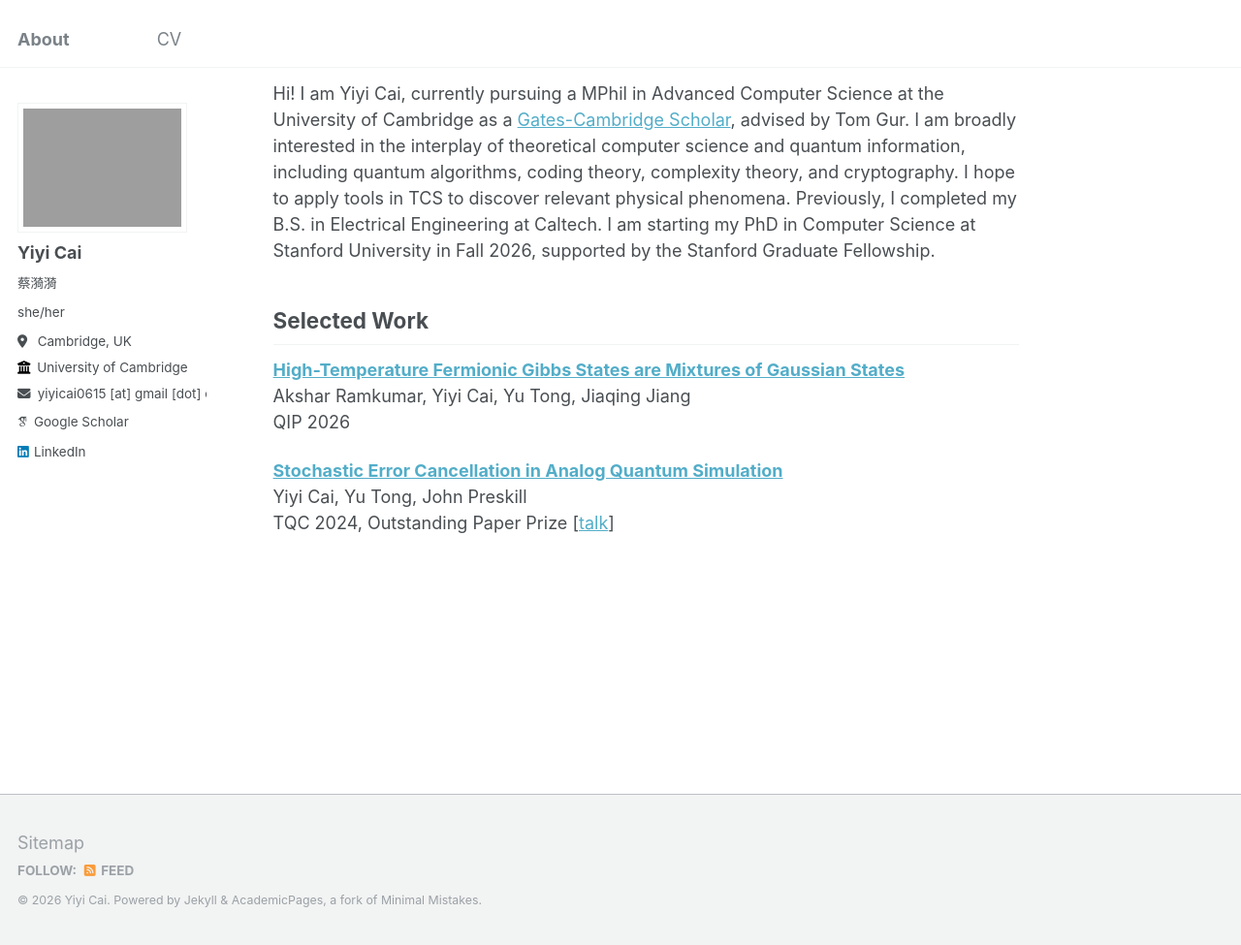
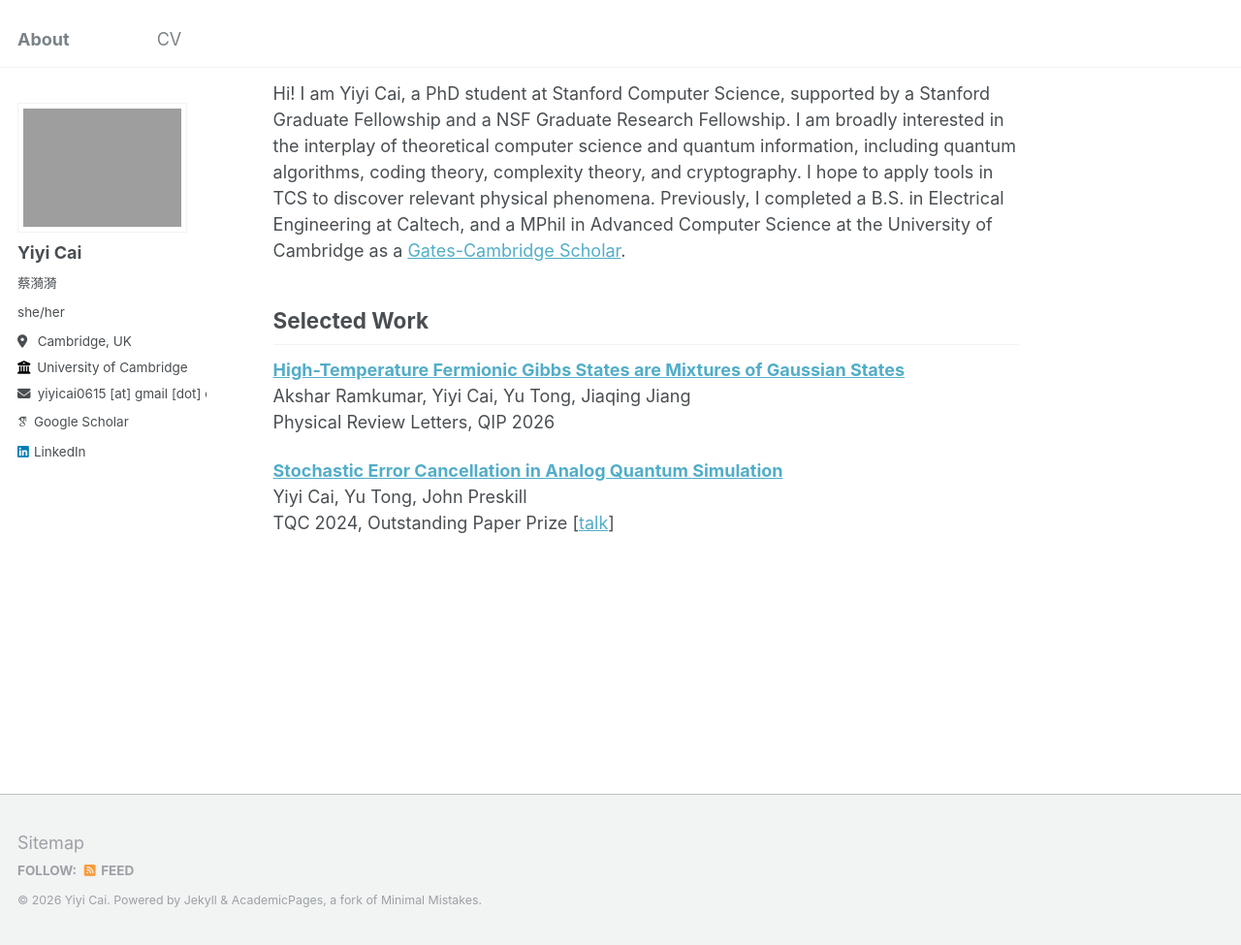
Before and after one commit to Yiyi-Cai/yiyi-cai.github.io, a Jekyll site: the page built from _pages/about.md, in a window 1280 px wide and 975 px high. Shown: the whole window at 97% size. Built offline with Jekyll 4.4.1, drawn with Linux system fonts in a browser that asks for light colours; some web fonts are replaced.

Commit message:
Update about.md

```diff
--- a/_pages/about.md
+++ b/_pages/about.md
@@ -15,14 +15,14 @@ redirect_from:
 </style>
 
 ----------
-Hi! I am Yiyi Cai, currently pursuing a MPhil in Advanced Computer Science at the University of Cambridge as a [Gates-Cambridge Scholar](https://www.caltech.edu/about/news/yiyi_cai_gates_cambridge_scholarship), advised by Tom Gur. I am broadly interested in the interplay of theoretical computer science and quantum information, including quantum algorithms, coding theory, complexity theory, and cryptography. I hope to apply tools in TCS to discover relevant physical phenomena. Previously, I completed my B.S. in Electrical Engineering at Caltech. I am starting my PhD in Computer Science at Stanford University in Fall 2026, supported by the Stanford Graduate Fellowship.
+Hi! I am Yiyi Cai, a PhD student at Stanford Computer Science, supported by a Stanford Graduate Fellowship and a NSF Graduate Research Fellowship. I am broadly interested in the interplay of theoretical computer science and quantum information, including quantum algorithms, coding theory, complexity theory, and cryptography. I hope to apply tools in TCS to discover relevant physical phenomena. Previously, I completed a B.S. in Electrical Engineering at Caltech, and a MPhil in Advanced Computer Science at the University of Cambridge as a [Gates-Cambridge Scholar](https://www.caltech.edu/about/news/yiyi_cai_gates_cambridge_scholarship).
 
 
 Selected Work
 ----------
 **[High-Temperature Fermionic Gibbs States are Mixtures of Gaussian States](https://www.arxiv.org/abs/2505.09730)**
 Akshar Ramkumar, Yiyi Cai, Yu Tong, Jiaqing Jiang
-QIP 2026
+Physical Review Letters, QIP 2026
 
 **[Stochastic Error Cancellation in Analog Quantum Simulation](https://drops.dagstuhl.de/entities/document/10.4230/LIPIcs.TQC.2024.2)**
 Yiyi Cai, Yu Tong, John Preskill
```
